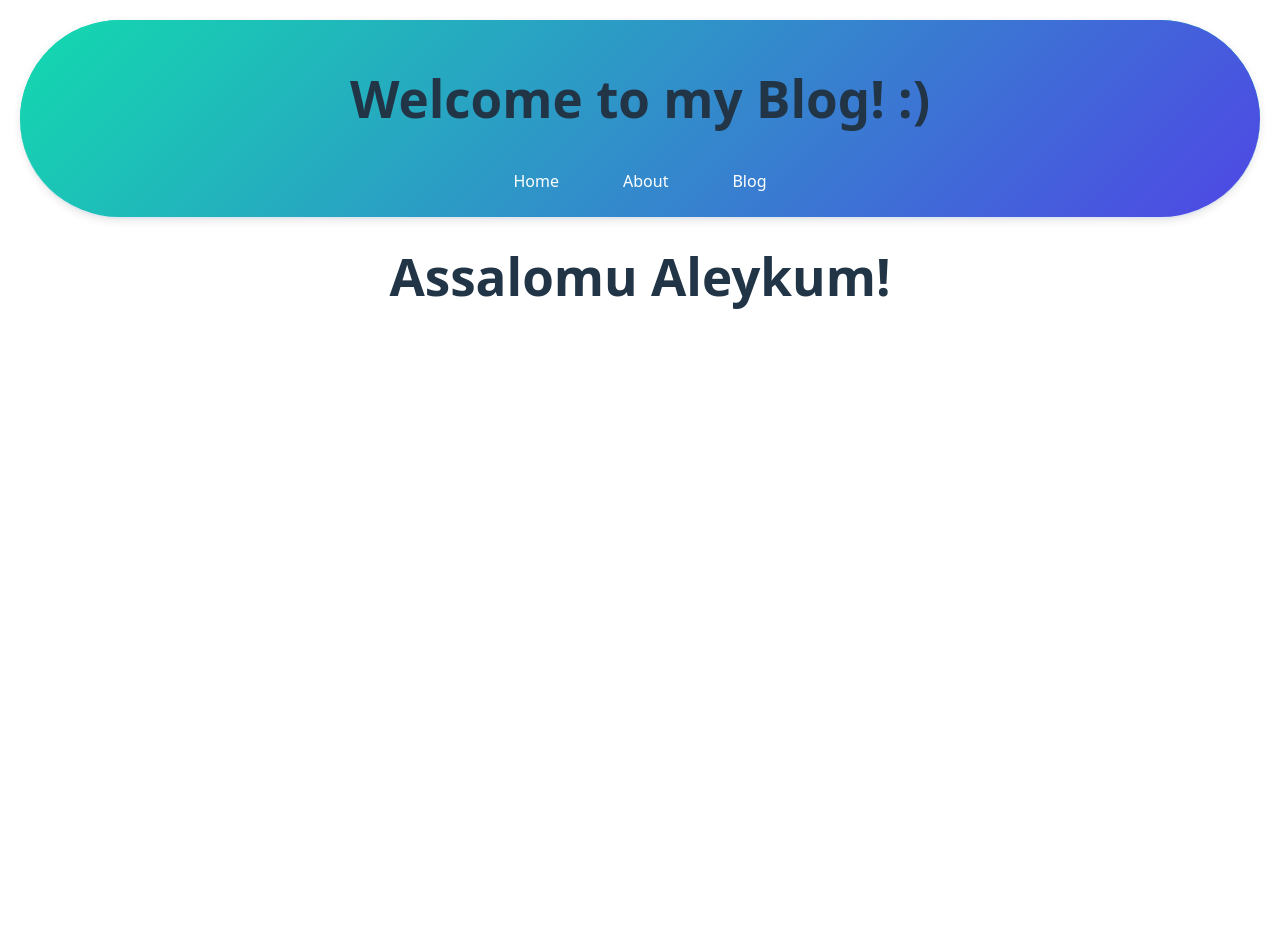
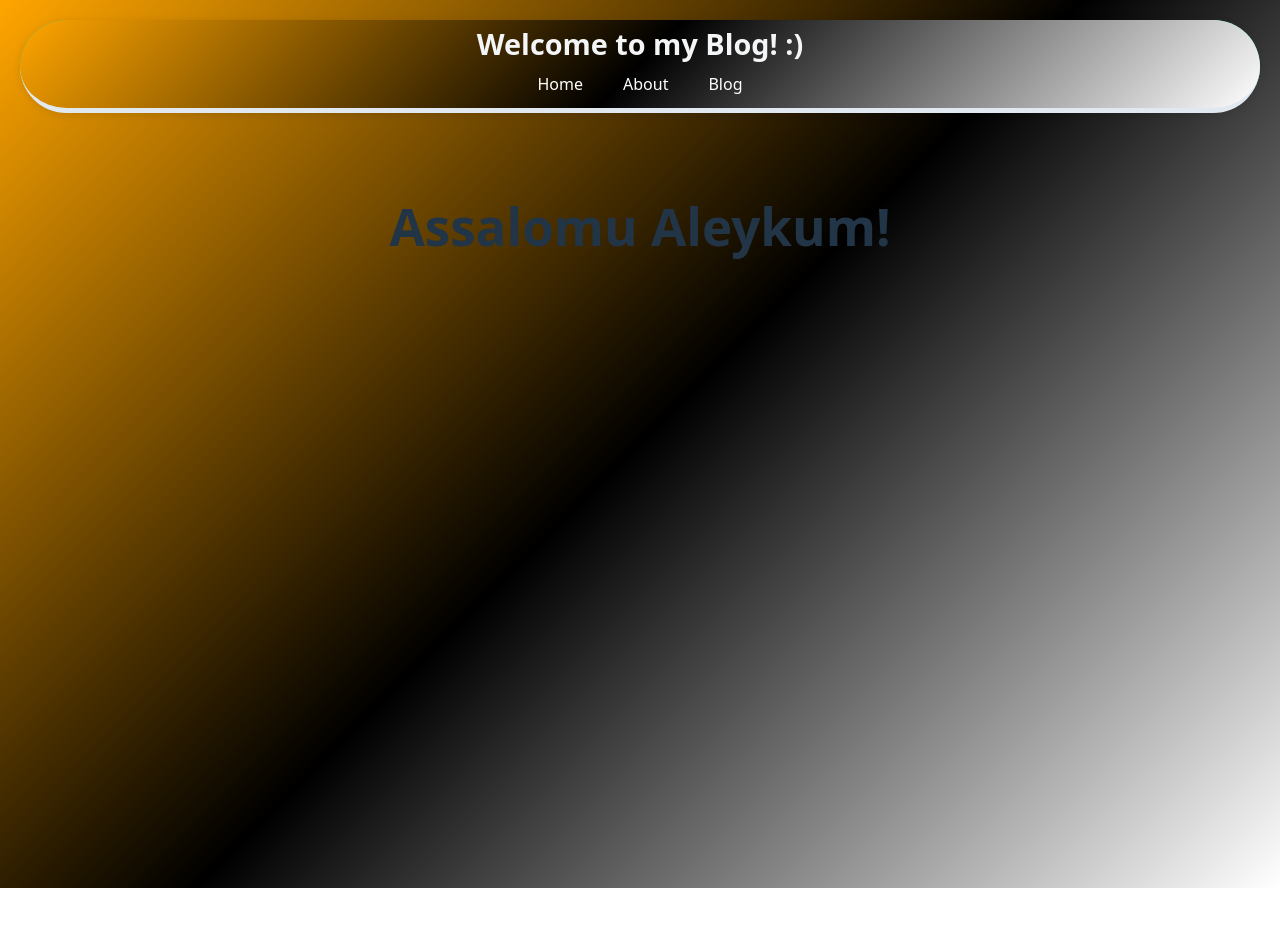
Before and after one commit to Alan7w/TenWeekRoadmap, a React (Vite) app in the folder Week4/Blog-App-with-React-Router/: page / in a window 1280 px wide. Shown: the top 926 px of the page. After the commit the page ends 888 px from the top, so only its background shows below. Built offline with nearby package versions, Linux system fonts and the light colour scheme.

Commit message:
added week 4 day 2

```diff
--- a/Week4/Blog-App-with-React-Router/src/App.css
+++ b/Week4/Blog-App-with-React-Router/src/App.css
@@ -1,5 +1,6 @@
 #root {
-  max-width: 1280px;
+  width: 100%;
+  background-image: linear-gradient(135deg, orange 0%, black 50%, white 100%);
   margin: 0 auto;
   padding: 2rem;
   text-align: center;
@@ -12,16 +13,16 @@
   left: 20px;
   right: 20px;
   background-color: #12daae;
-  background-image: linear-gradient(135deg, #12daae 0%, #4f46e5 100%);
-  border-bottom: 2px solid #e2e8f0;
+  background-image: linear-gradient(135deg, orange 0%, black 50%, white 100%);
+  border-bottom: 5px solid #e2e8f0;
   border-radius: 100px;
   box-shadow: 0 2px 8px rgba(0, 0, 0, 0.1);
-  padding: 1rem 2rem;
+  padding: 0.5rem 1.2rem;
 }
 
 .dashboard-title {
-  margin: 0 0 1rem 0;
-  color: #2d3748;
+  margin: 0 0 0.5rem 0;
+  color: #f4f5f7;
   font-size: 1.8rem;
   font-weight: 600;
 }
@@ -30,14 +31,14 @@
 .nav-links {
   display: flex;
   justify-content: center;
-  gap: 2rem;
+  gap: 1rem;
 }
 
 .nav-link {
   text-decoration: none;
   color: #ffffff;
   font-weight: 500;
-  padding: 0.5rem 1rem;
+  padding: 0.25rem 0.75rem;
   border-radius: 10px;
   transition: all 0.2s ease;
 }
@@ -50,7 +51,7 @@
 
 /* Main content styles */
 .main-content {
-  margin-top: 150px;
+  margin-top: 100px;
   padding: 2rem;
   min-height: calc(100vh - 140px);
 }
@@ -82,34 +83,6 @@
   }
 }
 
-.logo {
-  height: 6em;
-  padding: 1.5em;
-  will-change: filter;
-  transition: filter 300ms;
-}
-.logo:hover {
-  filter: drop-shadow(0 0 2em #646cffaa);
-}
-.logo.react:hover {
-  filter: drop-shadow(0 0 2em #61dafbaa);
-}
-
-@keyframes logo-spin {
-  from {
-    transform: rotate(0deg);
-  }
-  to {
-    transform: rotate(360deg);
-  }
-}
-
-@media (prefers-reduced-motion: no-preference) {
-  a:nth-of-type(2) .logo {
-    animation: logo-spin infinite 20s linear;
-  }
-}
-
 .card {
   padding: 2em;
 }
--- a/Week4/Blog-App-with-React-Router/src/App.tsx
+++ b/Week4/Blog-App-with-React-Router/src/App.tsx
@@ -4,13 +4,14 @@ import HomePage from './pages/HomePage'
 import AboutPage from './pages/AboutPage'
 import BlogPage from './pages/BlogPage'
 import NotFoundPage from './pages/NotFoundPage'
+import PostDetail from './pages/PostDetail'
 
 function App() {
   // Project: Blog App with React Router
   return (
     <>
       <header className='app-header'>
-        <h1 className='app-title'>Welcome to my Blog! :)</h1>
+        <h1 className='dashboard-title'>Welcome to my Blog! :)</h1>
         <nav className='nav-links'>
           <Link className='nav-link' to='/'>Home</Link>
           <Link className='nav-link' to='/about'>About</Link>
@@ -24,6 +25,7 @@ function App() {
           <Route path='/home' element={<HomePage />} />
           <Route path='/about' element={<AboutPage />} />
           <Route path='/blog' element={<BlogPage />} />
+          <Route path='/blog/:id' element={<PostDetail />} />
           <Route path='*' element={<NotFoundPage />} />
         </Routes>
       </div>
--- a/Week4/Blog-App-with-React-Router/src/pages/BlogPage.tsx
+++ b/Week4/Blog-App-with-React-Router/src/pages/BlogPage.tsx
@@ -1,9 +1,48 @@
+import { useEffect, useState } from "react";
+import { Link } from "react-router-dom";
+
 function BlogPage() {
     document.title = 'App | Blog';
+
+    type Post = {
+        id: number
+        body: string
+        title: string
+        userId: number
+    }
+
+    const [posts, setPosts] = useState<Post[] | null>(null)
+    const [loading, setLoading] = useState(true)
+    const [error, setError] = useState<string | null>(null)
+
+    useEffect(() => {
+        setLoading(true)
+        fetch ('https://jsonplaceholder.typicode.com/posts')
+            .then (response => response.json())
+            .then (data => {
+                setPosts(data)
+                setLoading(false)
+            })
+            .catch(error => {
+                setError(error.message || "Something went wrong!")
+                setLoading(false)
+            })
+    }, [])
+
+    if (error) return <div style={{ marginTop: '50px', color: 'red' }}>Posts Could Not Be Loaded: {error}</div>
+    if (loading) return <div style={{ marginTop: '50px' }}>Loading posts ...</div>
+
+    console.log(posts)
+
     return (
         <div>
-        <h1>Welcome to the Blog Page</h1>
-        <p>This is the main blog page</p>
+            <h1>Welcome to the Blog Page</h1>
+            <p>Below are the blog posts:</p>
+            <ol>
+                {posts?.map(post => {
+                    return <li key={post.id}><Link to={`/blog/${post.id}`}>{post.title}</Link></li>
+                })}
+            </ol>
         </div>
     )
 }
--- /dev/null
+++ b/Week4/Blog-App-with-React-Router/src/pages/PostDetail.tsx
@@ -0,0 +1,48 @@
+import { useParams } from "react-router-dom";
+import { useState, useEffect } from "react";
+
+function PostDetail () {
+    type Post = {
+        id: number
+        body: string
+        title: string
+        userId: number
+    }
+
+    const { id } = useParams<{id: string}>()
+    const [post, setPost] = useState<Post | null>(null)
+    const [loading, setLoading] = useState(true)
+    const [error, setError] = useState<string | null>(null)
+
+    useEffect(() => {
+        setLoading(true)
+        fetch (`https://jsonplaceholder.typicode.com/posts/${id}`)
+            .then (response => response.json())
+            .then (data => {
+                setPost(data)
+                setLoading(false)
+            })
+            .catch (error => {
+                setError(error.message || "Something went wrong!")
+                setLoading(false)
+            })
+    }, [id])
+
+    if (error) return <div style={{ marginTop: '50px', color: 'red' }}>Post Not Found: {error}</div>
+    if (loading) return <div style={{ marginTop: '50px' }}>Loading the post ...</div>
+
+    console.log(post)
+
+    document.title = `Blog | ${post?.title}`;
+
+    return (
+        <div>
+            <h1>Post Detail Page</h1>
+            <p>This is the detail page for a specific post.</p>
+            <h3>{post?.title}</h3>
+            <p>{post?.body}</p>
+        </div>
+    );
+}
+
+export default PostDetail;
```
Also changed, not shown: 1 other file (tests, documents, lock files or other folders).
